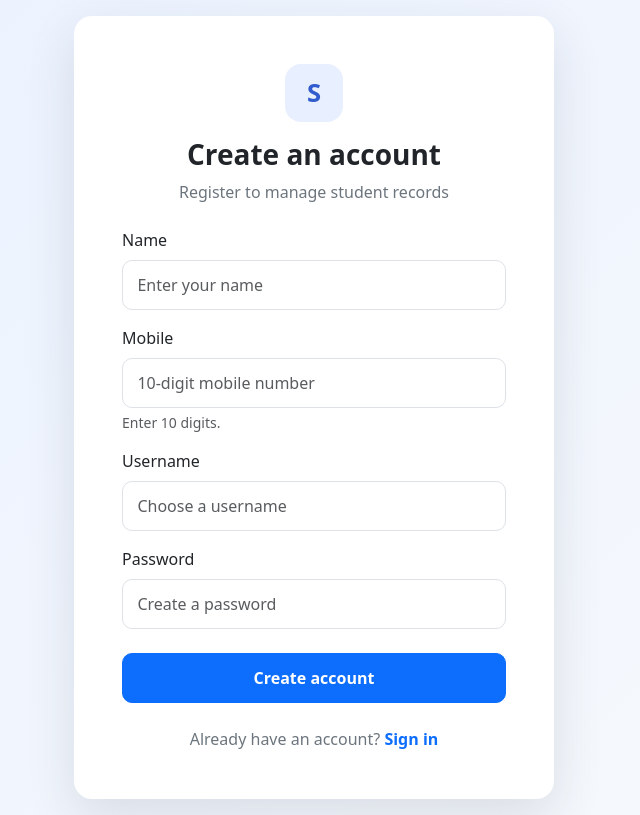
After one commit to Aditya-9057/crudapp, a Java web app: page /register.jsp in a window 1280 px wide. The commit adds this page. Shown: the whole page, without its empty margins (326-966 px from the left). Run offline with Tomcat 11, a stand-in JSP engine, Linux system fonts and the light colour scheme; some libraries are stand-ins or nearby versions.

Commit message:
feat: implement authentication module with login register and authfilter

```diff
--- a/src/main/java/com/adityabhosale/crudapp/web/StudentServlet.java
+++ b/src/main/java/com/adityabhosale/crudapp/web/StudentServlet.java
@@ -16,7 +16,7 @@ import java.util.List;
 import java.util.regex.Pattern;
 
 
-@WebServlet(urlPatterns = {"/","/students"})
+@WebServlet("/students")
 public class StudentServlet extends HttpServlet {
     private StudentDAO studentDAO;
     @Override
--- /dev/null
+++ b/src/main/webapp/register.jsp
@@ -0,0 +1,139 @@
+<%@ page contentType="text/html;charset=UTF-8" language="java" %>
+<!DOCTYPE html>
+<html lang="en">
+<head>
+    <meta charset="UTF-8">
+    <meta name="viewport" content="width=device-width, initial-scale=1">
+    <title>Register | Student CRUD</title>
+
+    <link href="https://cdn.jsdelivr.net/npm/bootstrap@6.0.0-alpha.1/dist/css/bootstrap.min.css"
+          rel="stylesheet">
+
+    <style>
+        body {
+            min-height: 100vh;
+            background: linear-gradient(135deg, #eaf2ff, #f7f9fc);
+            color: #1f2937;
+        }
+
+        .register-card {
+            width: 100%;
+            max-width: 480px;
+            border: 0;
+            border-radius: 18px;
+            box-shadow: 0 18px 50px rgba(31, 41, 55, 0.12);
+        }
+
+        .brand-icon {
+            width: 58px;
+            height: 58px;
+            display: grid;
+            place-items: center;
+            margin: 0 auto 1rem;
+            border-radius: 16px;
+            background: #e8efff;
+            color: #315cce;
+            font-size: 1.6rem;
+            font-weight: 700;
+        }
+
+        .form-control {
+            padding: 0.75rem 0.9rem;
+            border-radius: 10px;
+        }
+
+        .btn-register {
+            padding: 0.75rem;
+            border-radius: 10px;
+            font-weight: 600;
+        }
+    </style>
+</head>
+
+<body class="d-flex align-items-center justify-content-center p-3">
+<%
+    String errorMessage = (String) request.getAttribute("errorMessage");
+%>
+
+<main class="card register-card">
+    <div class="card-body p-4 p-md-5">
+        <div class="brand-icon">S</div>
+
+        <h1 class="h3 text-center fw-bold mb-2">Create an account</h1>
+        <p class="text-secondary text-center mb-4">
+            Register to manage student records
+        </p>
+
+        <% if (errorMessage != null) { %>
+            <div class="alert alert-danger" role="alert">
+                <%= errorMessage %>
+            </div>
+        <% } %>
+
+        <form action="<%= request.getContextPath() %>/auth?action=doRegister"
+              method="post">
+
+            <div class="mb-3">
+                <label for="name" class="form-label fw-medium">Name</label>
+                <input type="text"
+                       class="form-control"
+                       id="name"
+                       name="name"
+                       placeholder="Enter your name"
+                       autocomplete="name"
+                       required>
+            </div>
+
+            <div class="mb-3">
+                <label for="mobile" class="form-label fw-medium">Mobile</label>
+                <input type="tel"
+                       class="form-control"
+                       id="mobile"
+                       name="mobile"
+                       placeholder="10-digit mobile number"
+                       pattern="[0-9]{10}"
+                       maxlength="10"
+                       autocomplete="tel"
+                       required>
+                <div class="form-text">Enter 10 digits.</div>
+            </div>
+
+            <div class="mb-3">
+                <label for="username" class="form-label fw-medium">Username</label>
+                <input type="text"
+                       class="form-control"
+                       id="username"
+                       name="username"
+                       placeholder="Choose a username"
+                       autocomplete="username"
+                       required>
+            </div>
+
+            <div class="mb-4">
+                <label for="password" class="form-label fw-medium">Password</label>
+                <input type="password"
+                       class="form-control"
+                       id="password"
+                       name="password"
+                       placeholder="Create a password"
+                       autocomplete="new-password"
+                       required>
+            </div>
+
+            <button type="submit" class="btn btn-primary btn-register w-100">
+                Create account
+            </button>
+        </form>
+
+        <p class="text-center text-secondary mt-4 mb-0">
+            Already have an account?
+            <a href="<%= request.getContextPath() %>/auth"
+               class="fw-semibold text-decoration-none">
+                Sign in
+            </a>
+        </p>
+    </div>
+</main>
+
+</body>
+</html>
--- a/src/main/webapp/student_form.jsp
+++ b/src/main/webapp/student_form.jsp
@@ -5,6 +5,9 @@
         <link rel="stylesheet" href="https://cdn.jsdelivr.net/npm/bootstrap@6.0.0-alpha.1/dist/css/bootstrap.min.css">
     </head>
     <body class="container mt-4">
+
+        <jsp:include page="header.jsp"/>
+
         <h2 class="text-center mb-3">MVC CRUD APPLICATION</h2>
         <h5 class="text-center mb-3">SERVLET + JSP + JDBC</h5>
 
--- a/src/main/webapp/student_list.jsp
+++ b/src/main/webapp/student_list.jsp
@@ -8,6 +8,9 @@
     </head>
 
     <body class="container mt-4">
+
+    <jsp:include page="header.jsp"/>
+
         <h2 class="text-center mb-3">MVC CRUD APPLICATION</h2>
         <h5 class="text-center mb-3">SERVLET + JSP + JDBC</h5>
 
```
Also changed, not shown: src/main/java/com/adityabhosale/crudapp/dao/UserDAO.java (added, +10 -0 lines), src/main/java/com/adityabhosale/crudapp/dao/UserDAOimpl.java (added, +79 -0 lines), src/main/java/com/adityabhosale/crudapp/filter/AuthFilter.java (added, +29 -0 lines), src/main/java/com/adityabhosale/crudapp/model/User.java (added, +68 -0 lines), src/main/java/com/adityabhosale/crudapp/web/AuthServlet.java (added, +128 -0 lines), src/main/webapp/header.jsp (added, +14 -0 lines), src/main/webapp/login.jsp (added, +117 -0 lines), student.sql (+9 -0 lines).
